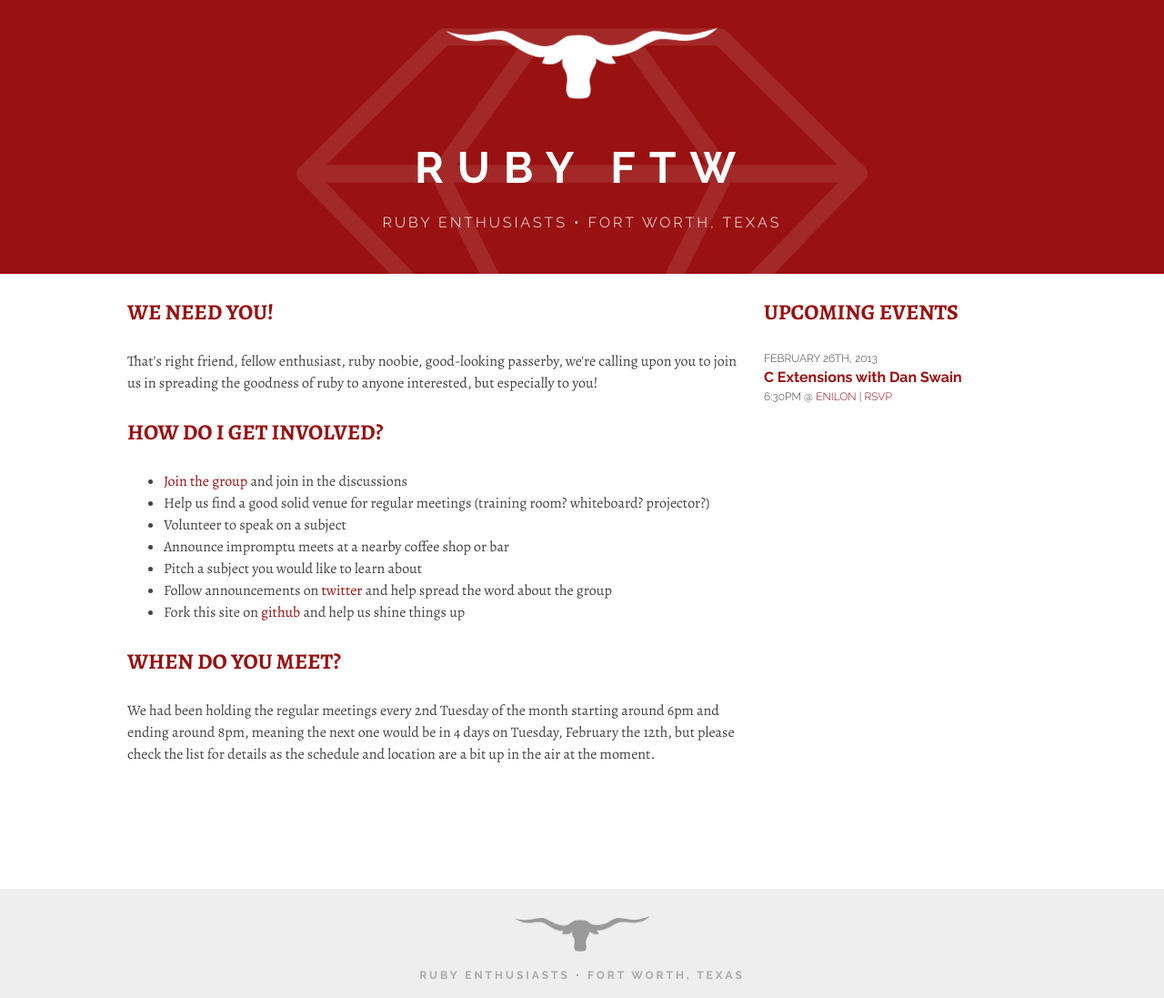
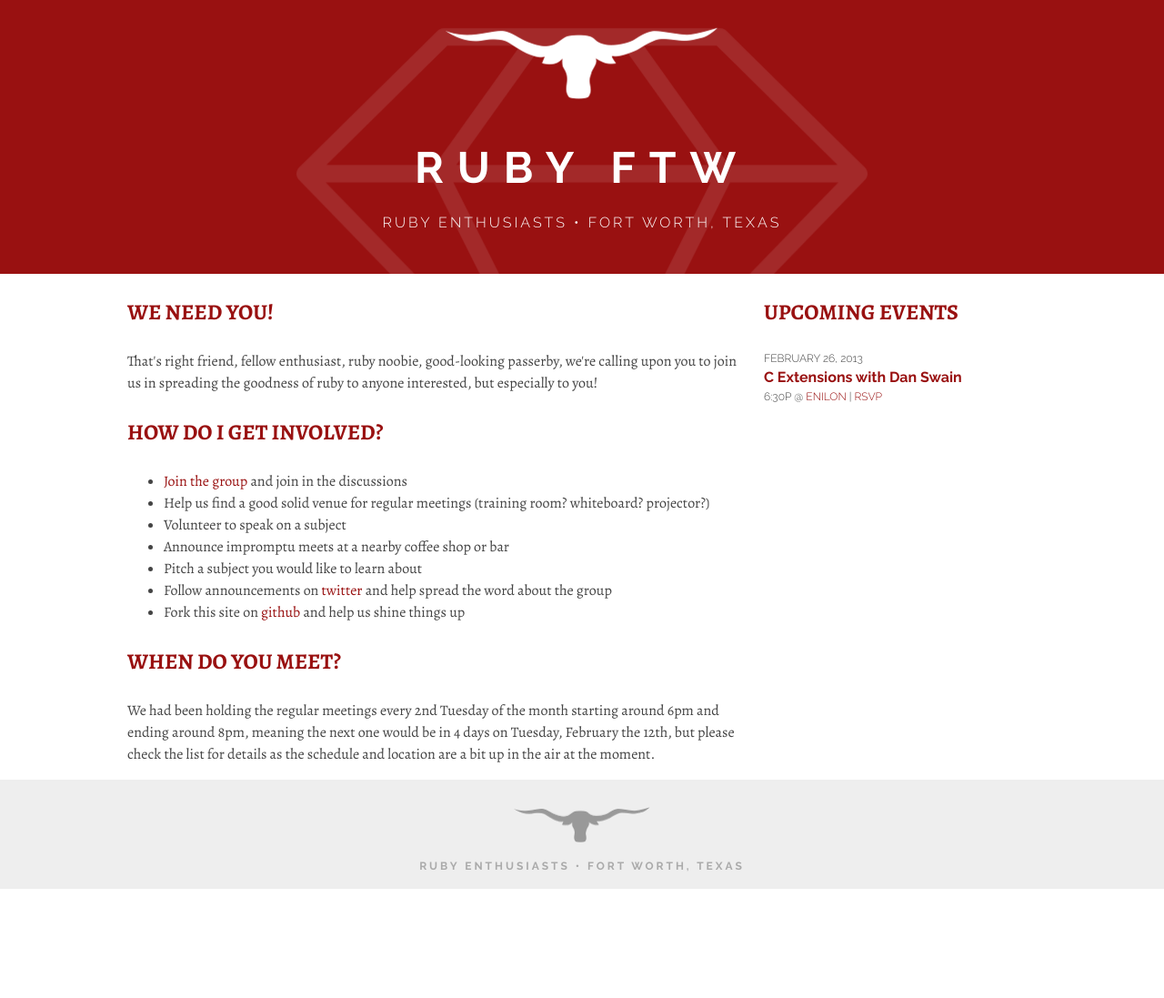
Before and after one commit to rubyftw/rubyftw.github.io, a Jekyll site: the page built from index.html, in a window 1280 px wide. Shown: the whole page at 91% size. Built offline with Jekyll 4.4.1, drawn with Linux system fonts in a browser that asks for light colours; after the commit the page ends 977 px from its top, so only the background shows below that.

Commit message:
Add upcoming events engine

```diff
--- /dev/null
+++ b/_includes/upcoming.html
@@ -0,0 +1,18 @@
+<h3>Upcoming Events</h3>
+{% for event in site.categories.events limit:3 %}
+<div class="event">
+  <div class="event-date">
+    {{ event.long_date }}
+  </div>
+  <div class="event-title">
+    <a href="{{ event.url }}">{{ event.title }}</a>
+  </div>
+  <div class="event-details">
+    <span class="event-time">{{ event.time }}</span>
+    @
+    <span class="event-location"><a href="{{ event.location_url }}">{{ event.location }}</a></span>
+    |
+    <span class="event-rsvp"><a href="{{ event.rsvp_url }}">RSVP</a></span>
+  </div>
+</div>
+{% endfor %}
--- a/_layouts/default.html
+++ b/_layouts/default.html
@@ -15,21 +15,7 @@
         </div>
 
         <div class="secondary">
-          <h3>Upcoming Events</h3>
-          <div class="event">
-            <div class="event-date">
-              February 26th, 2013
-            </div>
-            <div class="event-title">
-              <a href="http://plancast.com/p/gi6c">C Extensions with Dan Swain</a>
-            </div>
-            <div class="event-details">
-              <span class="event-time">6:30pm</span>
-              @
-              <span class="event-location"><a href="http://goo.gl/maps/BrD3h">Enilon</a></span>
-              |
-              <span class="event-rsvp"><a href="http://plancast.com/p/gi6c">RSVP</a></span>
-            </div>
+          {% include upcoming.html %}
         </div>
       </div>
 
```
Also changed, not shown: events/_posts/2013-02-26-c-extensions-with-dan-swain.md (added, +9 -0 lines).
